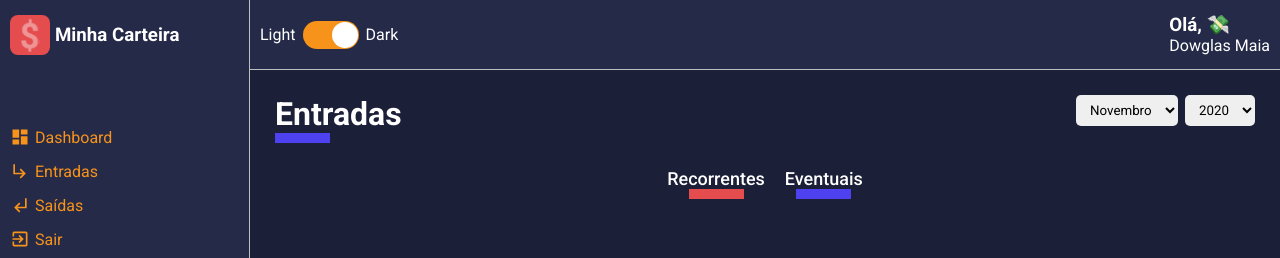
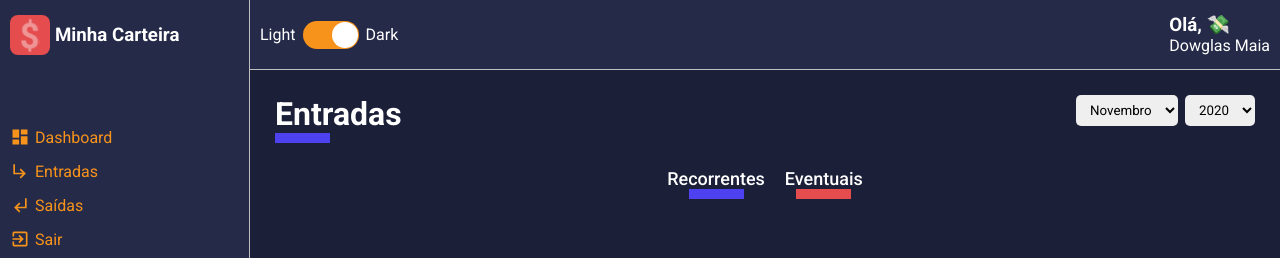
Before and after one commit to dowglasmaia/app-react-minha-carteira, a React (Create React App) app: page /list/entry-balance in a window 1280 px wide. Shown: the top 258 px of the page. Built offline with nearby package versions, Linux system fonts and the light colour scheme.

Commit message:
impl filtro para exibir na tela

```diff
--- a/src/Pages/List/index.tsx
+++ b/src/Pages/List/index.tsx
@@ -41,6 +41,8 @@ const List: React.FC<IRouteParams> = ({ match }) => {
     /* armazenando o Mês e o Ano selecionado */
     const [monthSelected, setMonthSelected] = useState<string>(String(new Date().getMonth() + 1)); // sempre carrear com o mes atual
     const [yaerSelected, setYaerSelected] = useState<string>(String(new Date().getFullYear()));
+    const [selectedFrequency, setSelectedFrequency] = useState<string[]>(['recorrente', 'eventual']);  //inicializa o array com os dois valores.
+
 
     const { type } = match.params;
 
@@ -68,14 +70,17 @@ const List: React.FC<IRouteParams> = ({ match }) => {
 
     //useEffect e chamado sempre que a pagina e carregada, e tem a mesma estrutua do useMemmo
     useEffect(() => {
-
         /* Filtrando os Dados para exibição na Tela */
         const filteredData = listData.filter(item => {
             let date = new Date(item.date);
             let month = String(date.getMonth() + 1);
             let yaer = String(date.getFullYear());
 
-            return month === monthSelected && yaer === yaerSelected; // retonar os dados de acordo com o Ano e Mes selecionado.
+            console.log(item.frequency);
+
+            return month === monthSelected
+                         && yaer === yaerSelected
+                         && selectedFrequency.includes(item.frequency); // retonar os dados de acordo com o Ano e Mes selecionado.
         });
 
         const formattedData = filteredData.map(item => {
@@ -85,21 +90,21 @@ const List: React.FC<IRouteParams> = ({ match }) => {
                 amountFormatted: formatCurrency(Number(item.amount)),
                 frequency: item.frequency,
                 dataFormatted: formatDate(item.date),
-                tagColor: item.frequency === 'recorrente' ? '#E44C4E' : '#4E41F0', // usando ifTernario para ver qual cor usar na tagColor:
+                tagColor: item.frequency === 'recorrente' ? '#4E41F0': '#E44C4E' , // usando ifTernario para ver qual cor usar na tagColor:
             }
         })
         setData(formattedData);
-    }, [listData, monthSelected, yaerSelected]);
+    }, [listData, monthSelected, yaerSelected, selectedFrequency]);
 
 
     //listar e adicionando somente os Meses que o usuario tenha lançamentos
     const months = useMemo(() => {
-       return listOfMonths.map((month, index) =>{
-           return {
-               value:index +1,
-               label:month
-           }
-       });
+        return listOfMonths.map((month, index) => {
+            return {
+                value: index + 1,
+                label: month
+            }
+        });
 
     }, []);
 
@@ -123,6 +128,18 @@ const List: React.FC<IRouteParams> = ({ match }) => {
         });
     }, [listData]);
 
+    /* FUNÇÃO PARA PEGAR OS TIPO DE FINANÇAS */
+    const handleFrequencyClick = (frequency: string) => {
+        const alreadySeleted = selectedFrequency.findIndex(item => item === frequency);
+
+        if (alreadySeleted >= 0) {
+            const filtered = selectedFrequency.filter(item => item != frequency); // desmarcando o butão seleionado.
+            setSelectedFrequency(filtered);
+        } else {
+            setSelectedFrequency((prev) => [...prev, frequency]);  // marcando o butão desejado
+        }
+    }
+
 
 
     return (
@@ -142,9 +159,27 @@ const List: React.FC<IRouteParams> = ({ match }) => {
             </ContentHeader>
 
             <Filters>
-                <button type="button" className="tag-filter tag-recorrentes"> Recorrentes </button>
+                <button
+                    type="button"
+                    className=
+                        {`tag-filter tag-recorrentes
+                            ${selectedFrequency.includes('recorrente') && 'tag-actived'}
+                        `}
+                    onClick={() => handleFrequencyClick('recorrente')}
+                >
+                    Recorrentes
+                </button>
 
-                <button type="button" className="tag-filter tag-eventuais"> Eventuais </button>
+                <button
+                    type="button"
+                    className=
+                        {`tag-filter tag-eventuais
+                            ${selectedFrequency.includes('eventual') && 'tag-actived'}
+                        `}
+                    onClick={() => handleFrequencyClick('eventual')}
+                >
+                    Eventuais
+                </button>
             </Filters>
 
             <Content>
--- a/src/Pages/List/styles.ts
+++ b/src/Pages/List/styles.ts
@@ -19,6 +19,7 @@ export const Filters = styled.div`
     color: ${(props) => props.theme.colors.white};
     margin: 0 10px;
     transition: opacity 0.3s;
+    opacity: .4;
 
     &:hover {
       opacity: 0.7;
@@ -30,7 +31,7 @@ export const Filters = styled.div`
     display: block;
     width: 55px;
     margin: 0 auto;
-    border-bottom: 10px solid ${(props) => props.theme.colors.warning};
+    border-bottom: 10px solid ${(props) => props.theme.colors.success};
   }
 
   .tag-eventuais::after {
@@ -38,7 +39,11 @@ export const Filters = styled.div`
     display: block;
     width: 55px;
     margin: 0 auto;
-    border-bottom: 10px solid ${(props) => props.theme.colors.success};
+    border-bottom: 10px solid ${(props) => props.theme.colors.warning};
+  }
+
+  .tag-actived{
+    opacity:1
   }
 
 `;
```
